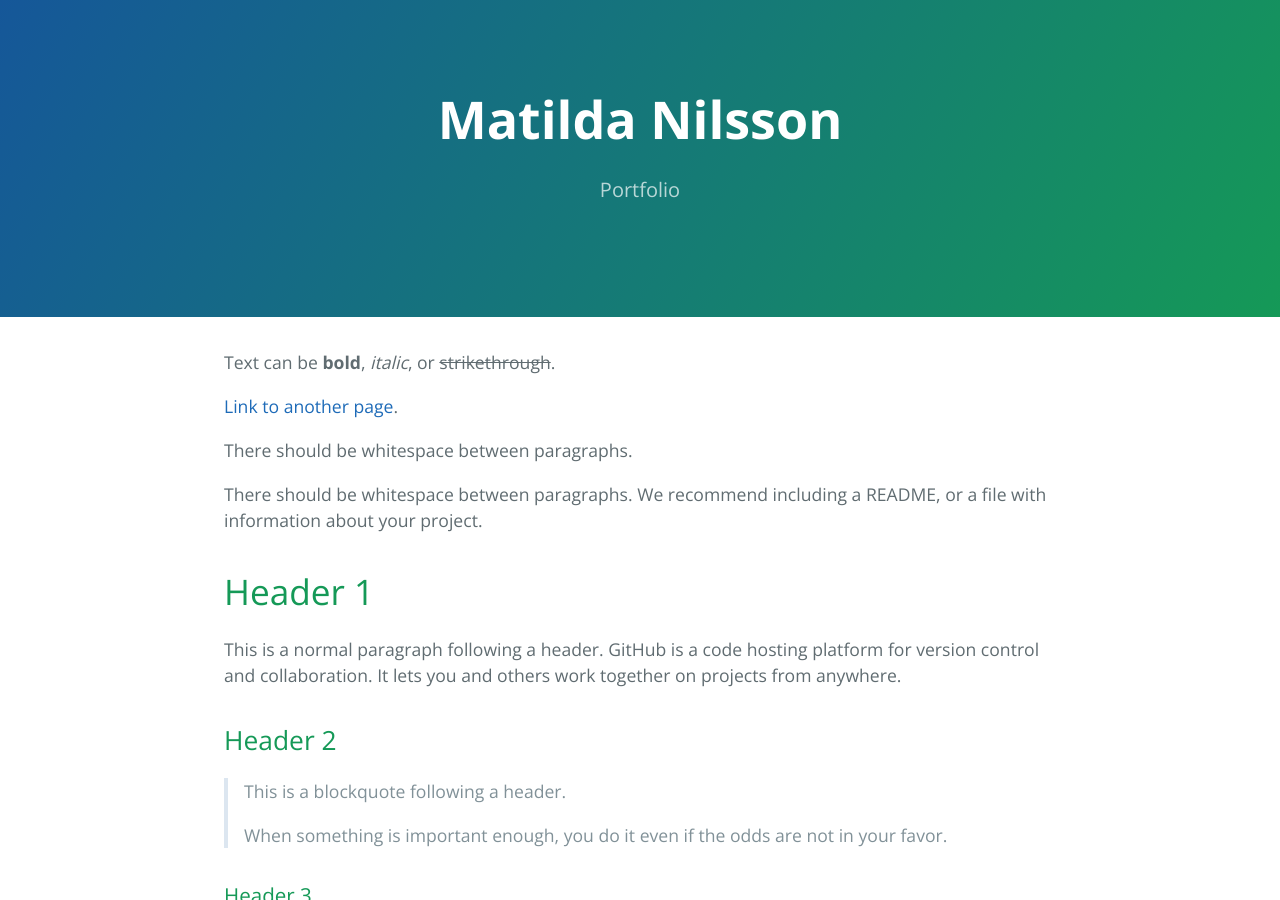
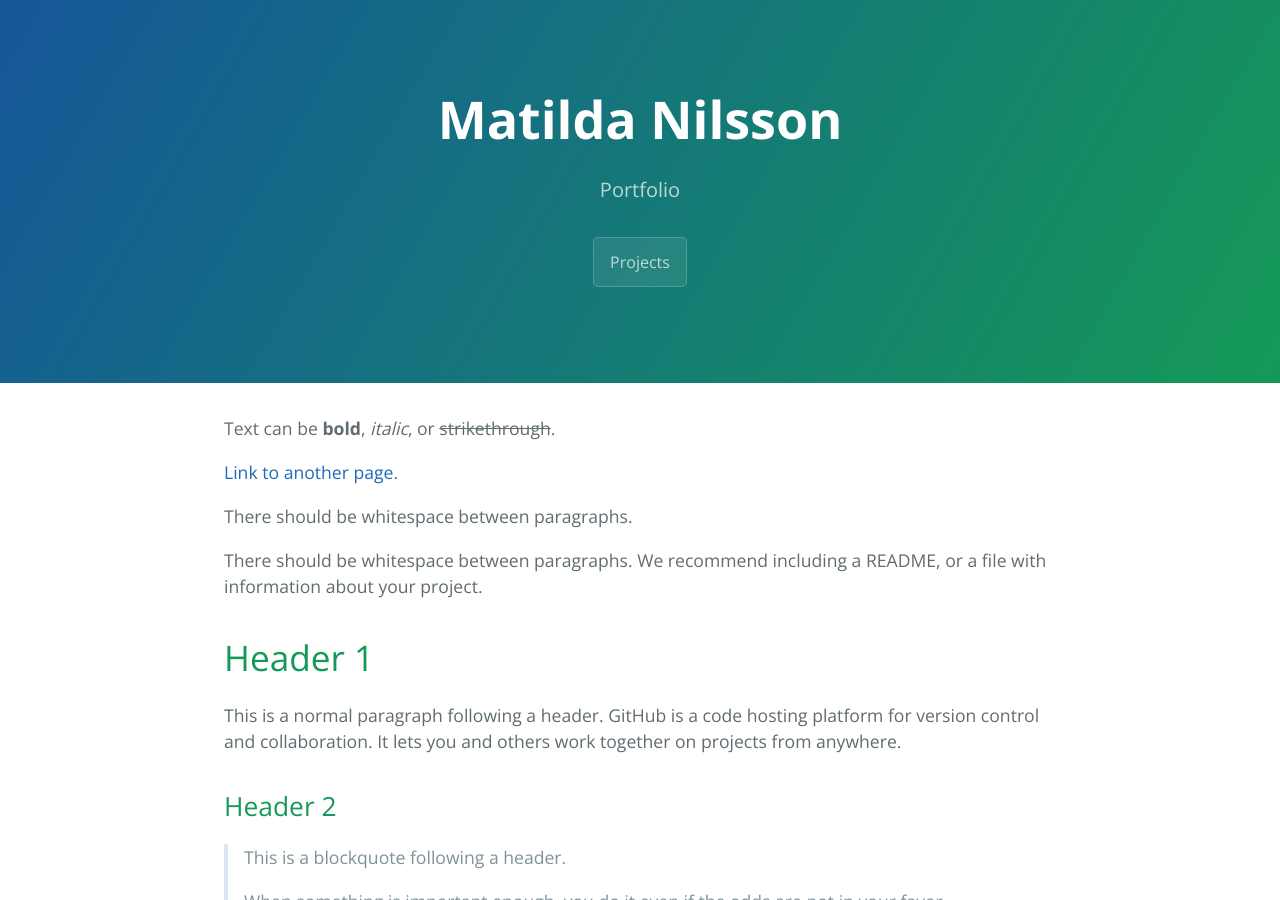
Before and after one commit to matilda-nilsson/matilda-nilsson.github.io, a Jekyll site: the page built from index.md, in a window 1280 px wide and 900 px high. Built offline with Jekyll 4.4.1, drawn with Linux system fonts in a browser that asks for light colours.

Commit message:
Update default.html

```diff
--- a/_layouts/default.html
+++ b/_layouts/default.html
@@ -21,10 +21,7 @@
       {% if site.github.is_project_page %}
         <a href="{{ site.github.repository_url }}" class="btn">View on GitHub</a>
       {% endif %}
-      {% if site.show_downloads %}
-        <a href="{{ site.github.zip_url }}" class="btn">Download .zip</a>
-        <a href="{{ site.github.tar_url }}" class="btn">Download .tar.gz</a>
-      {% endif %}
+        <a href="ml.html" class="btn">Projects</a>
     </header>
 
     <main id="content" class="main-content" role="main">
```
